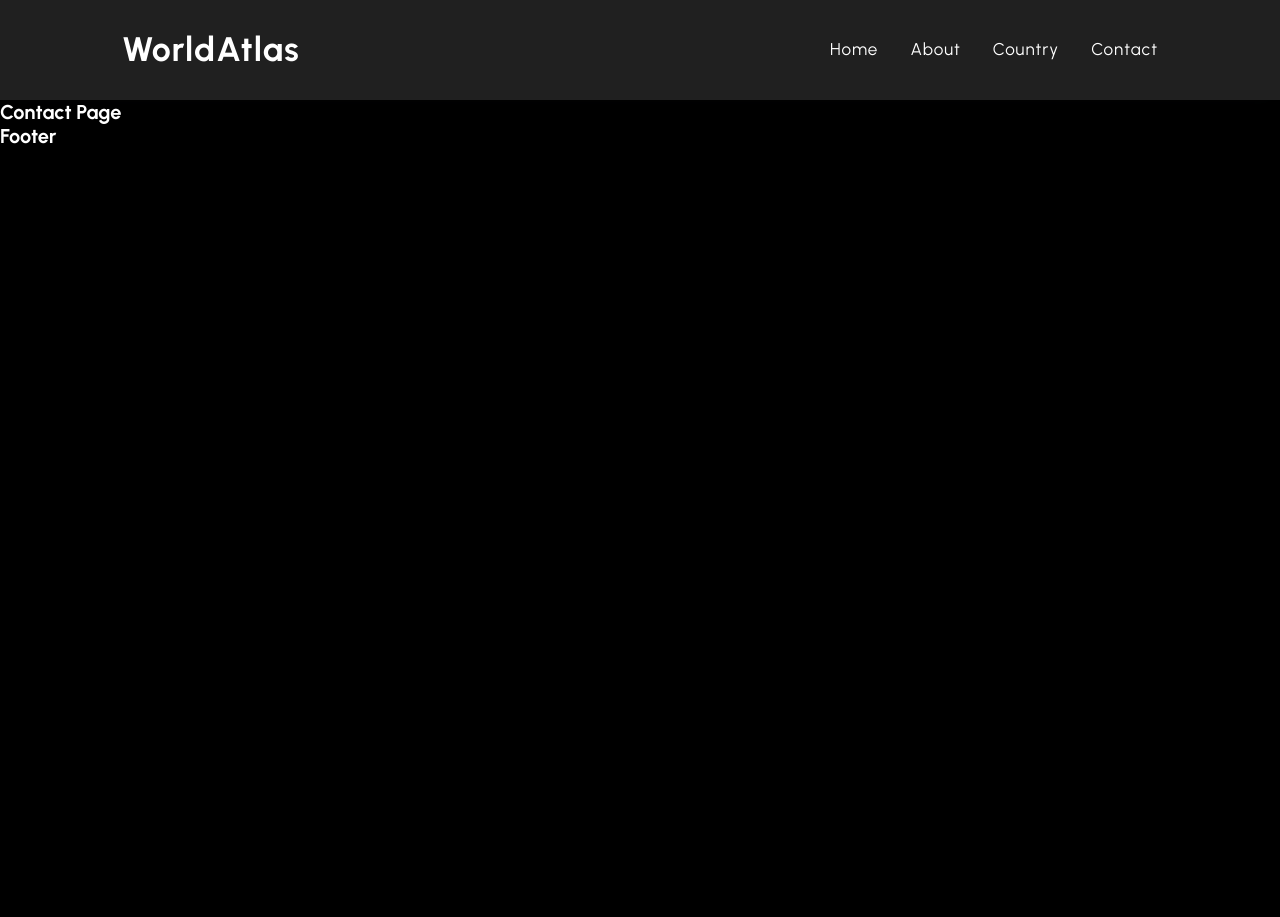
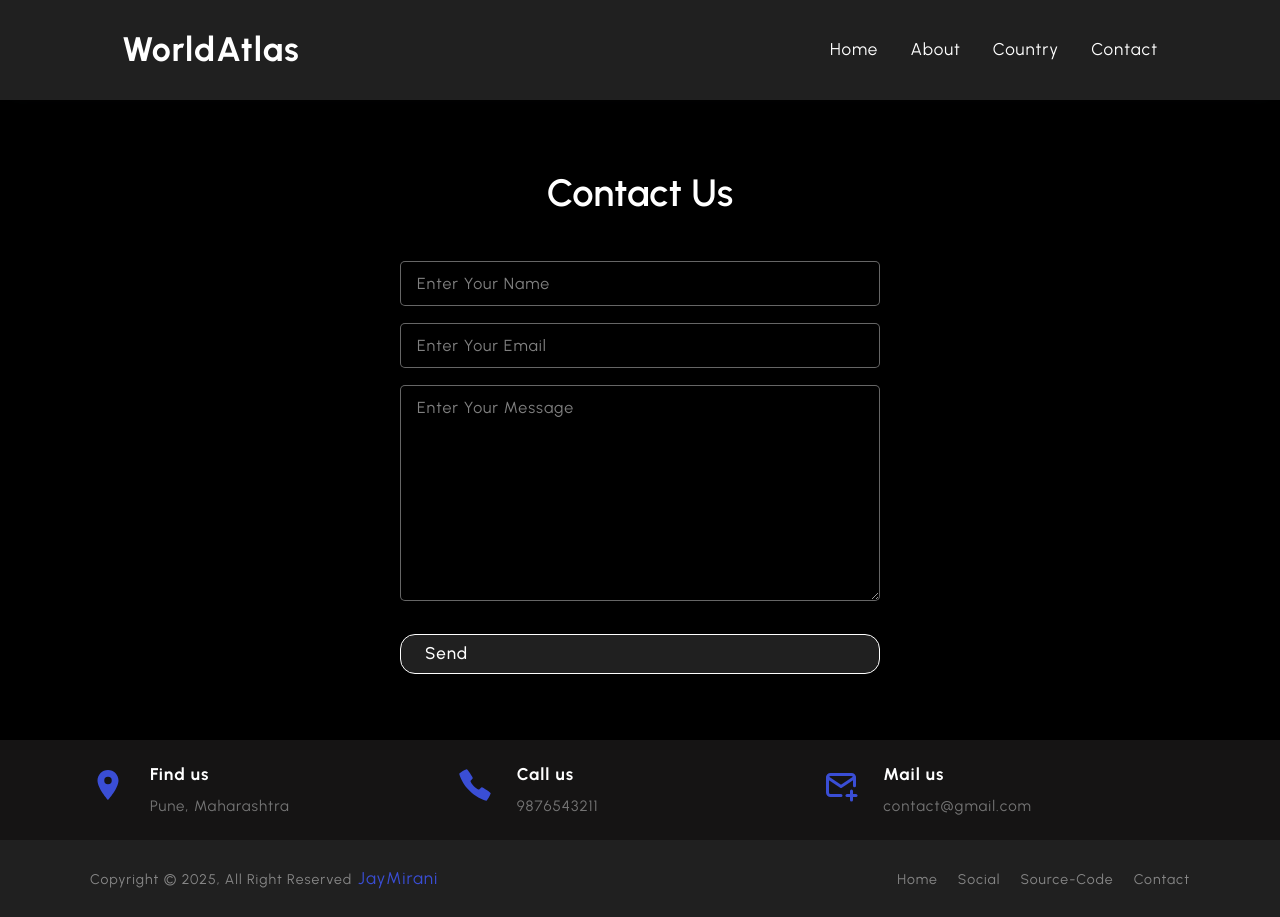
Before and after one commit to miranijay/React19-Website-WorldAtlas, a React (Vite) app: page /contact in a window 1280 px wide. Before the commit the page ends 800 px from the top, so only its background shows below. Built offline with nearby package versions, Linux system fonts and the light colour scheme.

Commit message:
Footer and Contact update

```diff
--- a/src/App.css
+++ b/src/App.css
@@ -496,7 +496,7 @@
 /* contact us page  */
 
 .section-contact {
-    margin: 9.6rem auto;
+    margin: 6.6rem auto;
 
     & hr {
         border-color: rgba(255, 255, 255, 0.6);
@@ -510,7 +510,7 @@
     & form {
         display: flex;
         flex-direction: column;
-        gap: 3.2rem;
+        gap: 1.7rem;
         width: 100%;
         max-width: 48rem;
 
@@ -523,7 +523,7 @@
             outline: none;
             border: 0.1rem solid rgba(255, 255, 255, 0.4);
             padding: 1.2rem 1.6rem;
-            border-radius: 0.3rem;
+            border-radius: 0.5rem;
         }
     }
 }
--- a/src/Components/UI/Footer.jsx
+++ b/src/Components/UI/Footer.jsx
@@ -1,10 +1,88 @@
 import React from 'react'
+import footerData from '../../api/footerApi.json';
+import { IoCallSharp } from "react-icons/io5";
+import { MdPlace } from "react-icons/md";
+import { TbMailPlus } from "react-icons/tb";
+import { NavLink } from 'react-router-dom';
 
 const Footer = () => {
+
+  const footerIcon = {
+    MdPlace: <MdPlace />,
+    IoCallSharp: <IoCallSharp />,
+    TbMailPlus: <TbMailPlus />
+  }
+
   return (
-    <h1>
-        Footer
-    </h1>
+    <>
+      <footer className='footer-section'>
+        <div className='container grid grid-three-cols'>
+          {
+            footerData.map((currData, index) => {
+                const {icon, title, details} = currData;
+
+                return(
+                  <div className="footer-contact" key={index}>
+                    <div className="icon">
+                      {footerIcon[icon]}
+                    </div>
+                    <div className="footer-contact-text">
+                      <p>{title}</p>
+                      <p>{details}</p>
+                    </div>
+                  </div>
+                )
+            })
+          }
+        </div>
+
+        <div className="copyright-area">
+          <div className="container">
+            <div className="grid grid-two-cols">
+              <div className="copyright-text">
+                <p>
+                  Copyright &copy; 2025, All Right Reserved
+                  <NavLink to='https://github.com/miranijay' target='_blank'>
+                    JayMirani
+                  </NavLink>
+                </p>
+              </div>
+
+              <div className="footer-menu">
+                <ul>
+                  <li>
+                    <NavLink to='/'>
+                      Home
+                    </NavLink>
+                  </li>
+
+                  <li>
+                    <NavLink to='https://github.com/miranijay' target='_blank'>
+                      Social
+                    </NavLink>
+                  </li>
+
+                  <li>
+                    <NavLink
+                      to='https://github.com/miranijay/React19-Website-WorldAtlas'
+                      target='_blank'
+                    >
+                      Source-Code
+                    </NavLink>
+                  </li>
+
+                  <li>
+                    <NavLink to='/contact'>
+                      Contact
+                    </NavLink>
+                  </li>
+                </ul>
+              </div>
+            </div>
+          </div>
+        </div>
+      </footer>
+    </>
   )
 }
 
--- /dev/null
+++ b/src/api/footerApi.json
@@ -0,0 +1,17 @@
+[
+  {
+    "icon": "MdPlace",
+    "title": "Find us",
+    "details": "Pune, Maharashtra"
+  },
+  {
+    "icon": "IoCallSharp",
+    "title": "Call us",
+    "details": "9876543211"
+  },
+  {
+    "icon": "TbMailPlus",
+    "title": "Mail us",
+    "details": "contact@gmail.com"
+  }
+]
--- a/src/pages/Contact.jsx
+++ b/src/pages/Contact.jsx
@@ -1,10 +1,56 @@
 import React from 'react'
 
 const Contact = () => {
+
+  const handleFormSubmit = (formData) => {
+      const formInputData = Object.fromEntries(formData.entries());
+      console.log(formInputData);
+  }
+
   return (
-    <h1>
-        Contact Page
-    </h1>
+    <>
+      <section className="section-contact">
+        <h2 className="container-title">
+          Contact Us
+        </h2>
+
+        <div className="container contact-wrapper">
+
+          <form action={handleFormSubmit}>
+            <input
+              type="text"
+              required
+              autoComplete='off'
+              placeholder='Enter Your Name'
+              name='username'
+              className='form-control'
+            />
+
+            <input
+              type="email"
+              required
+              autoComplete='off'
+              placeholder='Enter Your Email'
+              name='email'
+              className='form-control'
+            />
+
+            <textarea
+              name="message"
+              className='form-control'
+              required
+              rows={10}
+              autoComplete='off'
+              placeholder='Enter Your Message'
+            ></textarea>
+
+            <button type='submit' value='send'>
+              Send
+            </button>
+          </form>
+        </div>
+      </section>
+    </>
   )
 }
 
```
